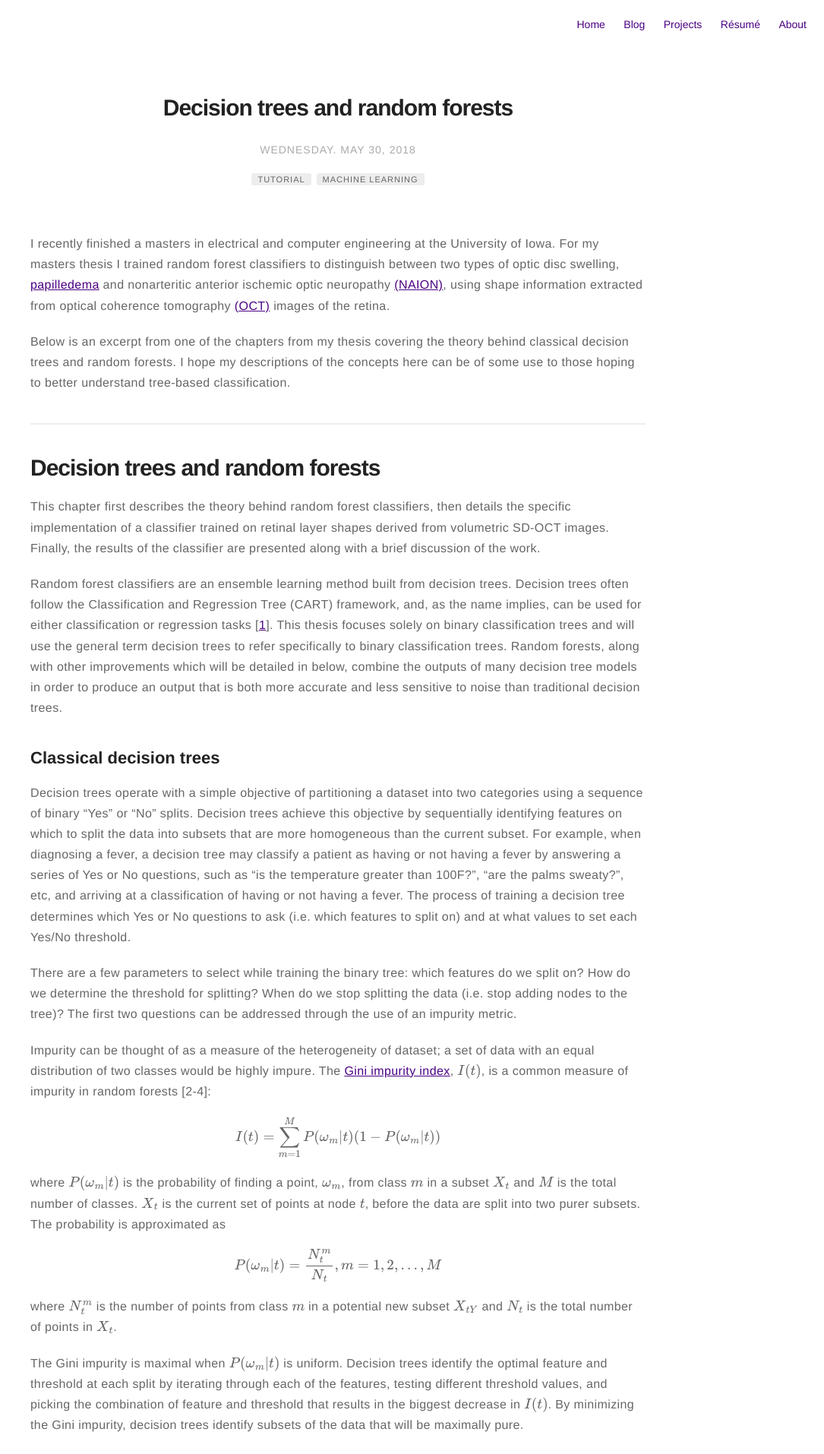
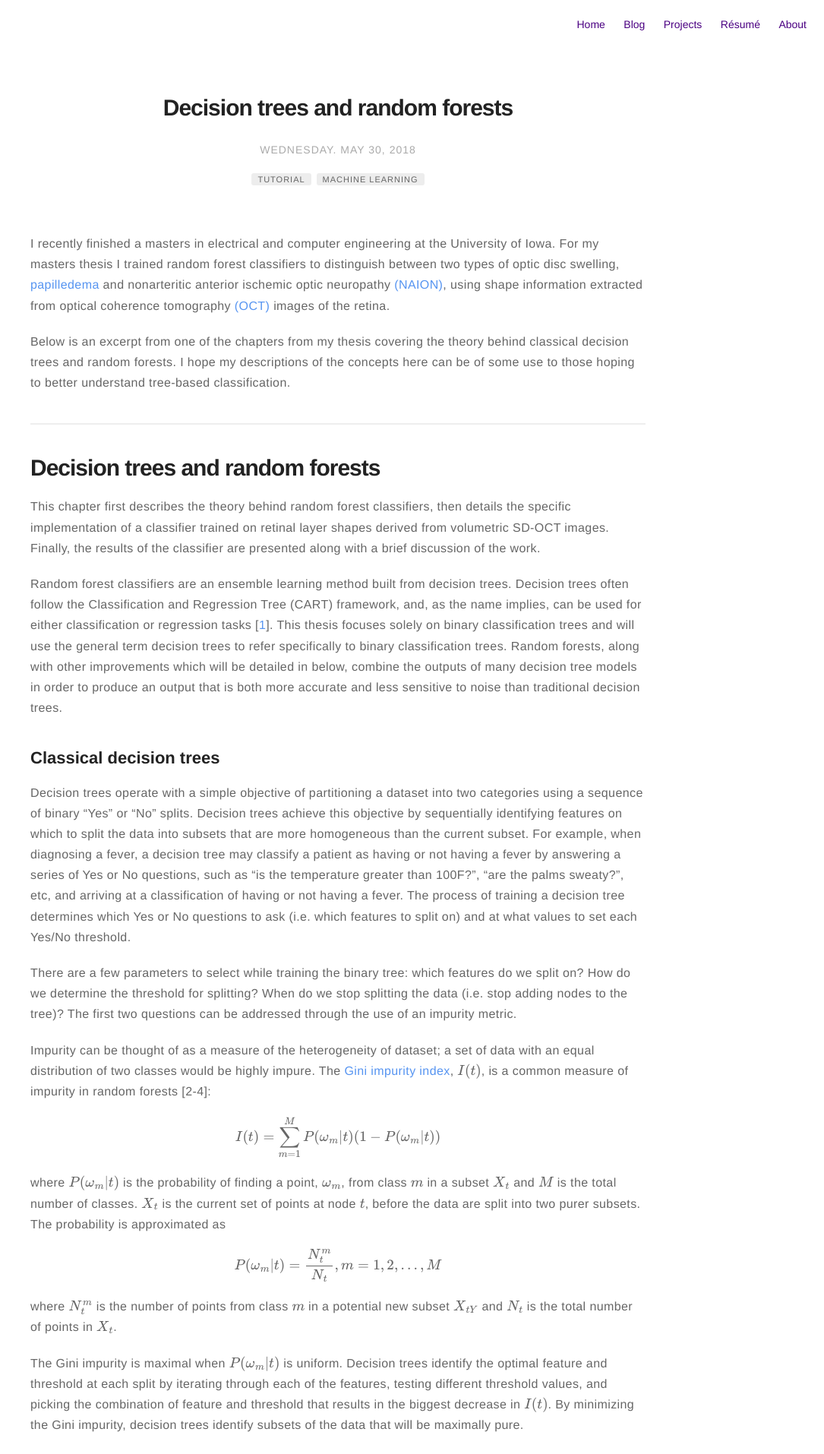
Before and after one commit to johnwmillr/johnwmillr.github.io, a Jekyll site: the page built from _posts/2018-05-30-decision-trees-and-random-forests.markdown, in a window 1280 px wide. Shown: the top 1914 px of the page at 76% size, without its empty margins (195-1280 px from the left). Built offline with Jekyll 4.4.1, drawn with Linux system fonts in a browser that asks for light colours; formulas are drawn with MathJax 3; comment, search, counter and statistics services are not loaded.

Commit message:
Change hyperlink color and remove underline

```diff
--- a/_sass/base/general.sass
+++ b/_sass/base/general.sass
@@ -28,13 +28,14 @@ h4
 	font-size: 1.6rem
 
 a
-	color: $delta
-	text-decoration: underline
+	color: $hyper
+	text-decoration: none
+	font-weight: 310
 
 p
 	line-height: 1.7
 	color: $alpha
-	font-weight: 300
+	font-weight: 320
 	margin-bottom: 20px
 	letter-spacing: 0.4px
 
@@ -49,7 +50,7 @@ ul,
 ol
 	li
 		line-height: 2.4rem
-		font-weight: 300
+		font-weight: 320
 		color: $alpha
 
 img,
--- a/_sass/base/variables.sass
+++ b/_sass/base/variables.sass
@@ -1,12 +1,15 @@
 $fontSans: "Helvetica Neue", Helvetica, Arial, sans-serif
 $fontMonospace: "Consolas", Liberation Mono, Menlo, Courier, monospace
+$fontWeightReg: 320
 
 $alpha: #666
 $beta: #222
 $gama: #aaa
 $betterContrast: #545454
 $delta: #4b0082
+$hyper: #5694f1
 $epsilon: #ededed
+$black: #222
 
 $mobile: "only screen and (max-width: 400px)"
 $tablet: "only screen and (min-width: 400px) and (max-width: 1050px)"
--- a/_sass/components/nav.sass
+++ b/_sass/components/nav.sass
@@ -7,13 +7,15 @@
 
         > .item
             display: inline-block
+            color: $delta
 
         > .item > .link
             display: inline-block
-            font-weight: 300
+            font-weight: $fontWeightReg
             font-size: 1.4rem
             padding: 20px 10px
             text-decoration: none
+            color: $delta
 
 .nav
     position: absolute
@@ -26,6 +28,10 @@
         > .item > .link
             font-size: 1.4rem
             padding: 20px 10px
+            color: $delta
+
+            &:hover
+                color: $black
 
 .nav-home
     margin-top: 40px
@@ -39,8 +45,9 @@
             padding: 7px 15px
             margin: 0
             border-radius: 4%
-            transition: all .4s ease-in-out
+            transition: all .2s ease-in-out
             width: 70px
+            color: $delta
 
             &:hover
-                color: $alpha
+                color: $black
```
